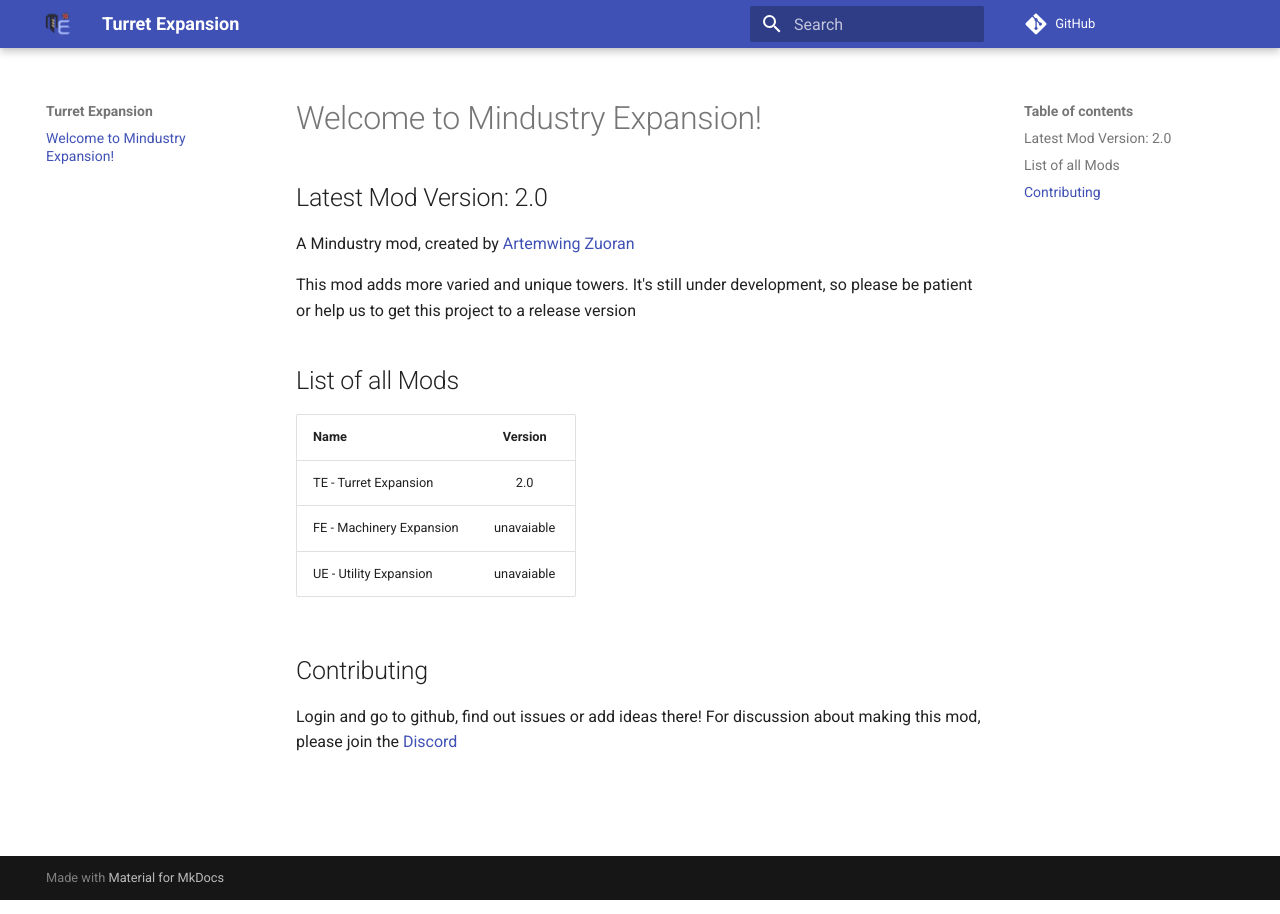
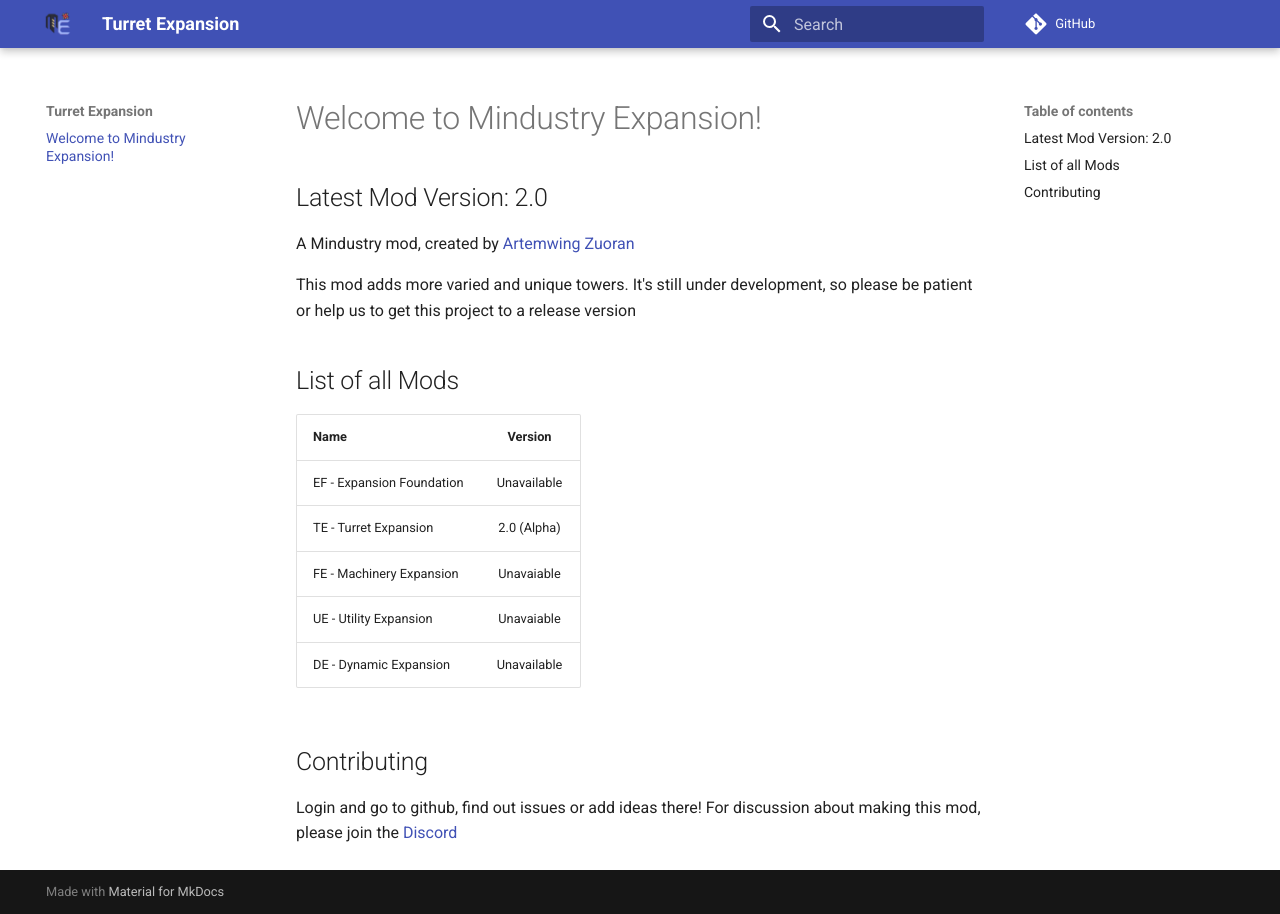
Before and after one commit to Kanaede/MindustryExpansion, an MkDocs documentation site: the page built from docs/index.md, in a window 1280 px wide. Built offline with MkDocs 1.6.1 and Material for MkDocs 9.7.7, drawn with Linux system fonts in a browser that asks for light colours; comment, search, counter and statistics services are not loaded.

Commit message:
Update index.md
Signed-off-by: zuoran_artemwing <66865547+zuoranartemwing@users.noreply.github.com>

```diff
--- a/docs/index.md
+++ b/docs/index.md
@@ -10,9 +10,11 @@ This mod adds more varied and unique towers. It's still under development, so pl
 
 | Name | Version |
 | :--- | :---: |
-| TE - Turret Expansion | 2.0 |
-| FE - Machinery Expansion | unavaiable |
-| UE - Utility Expansion | unavaiable |
+| EF - Expansion Foundation | Unavailable |
+| TE - Turret Expansion | 2.0 (Alpha) |
+| FE - Machinery Expansion | Unavaiable |
+| UE - Utility Expansion | Unavaiable |
+| DE - Dynamic Expansion | Unavailable |
 
 ## Contributing
 
```
